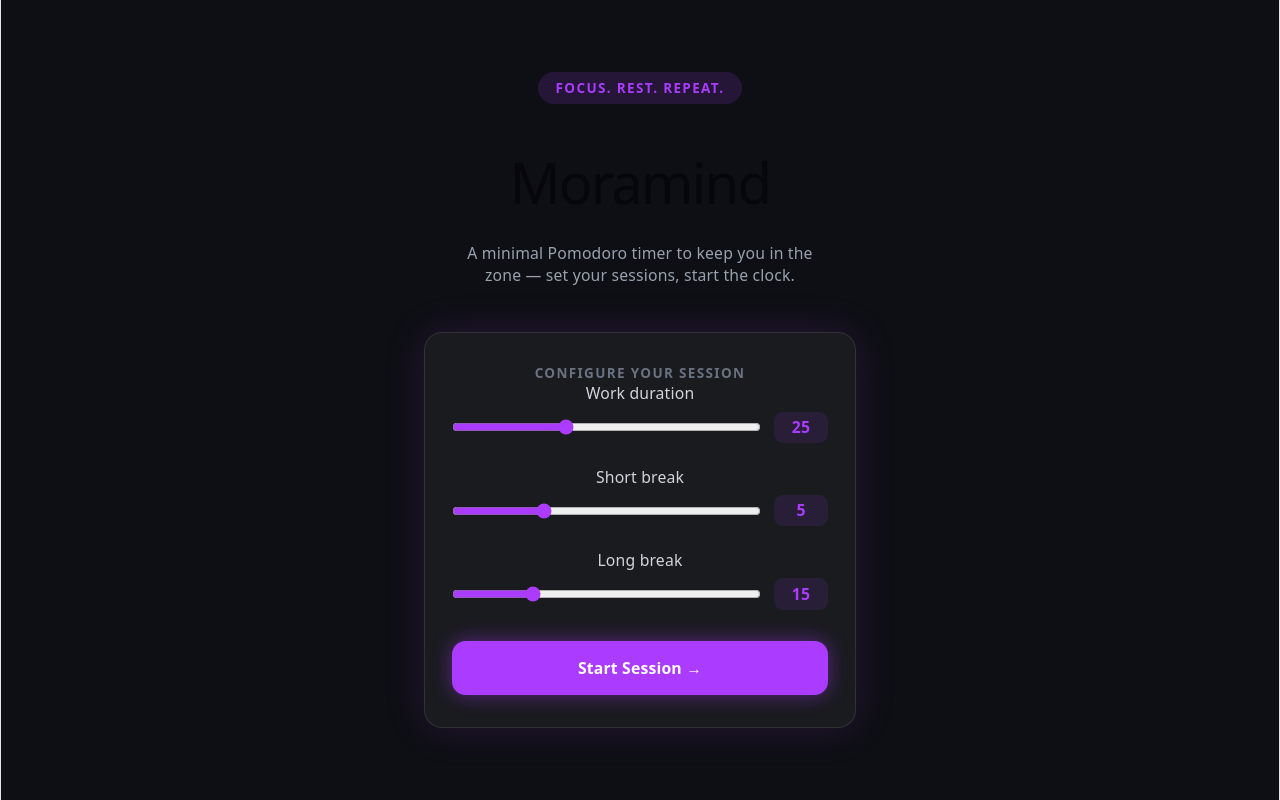
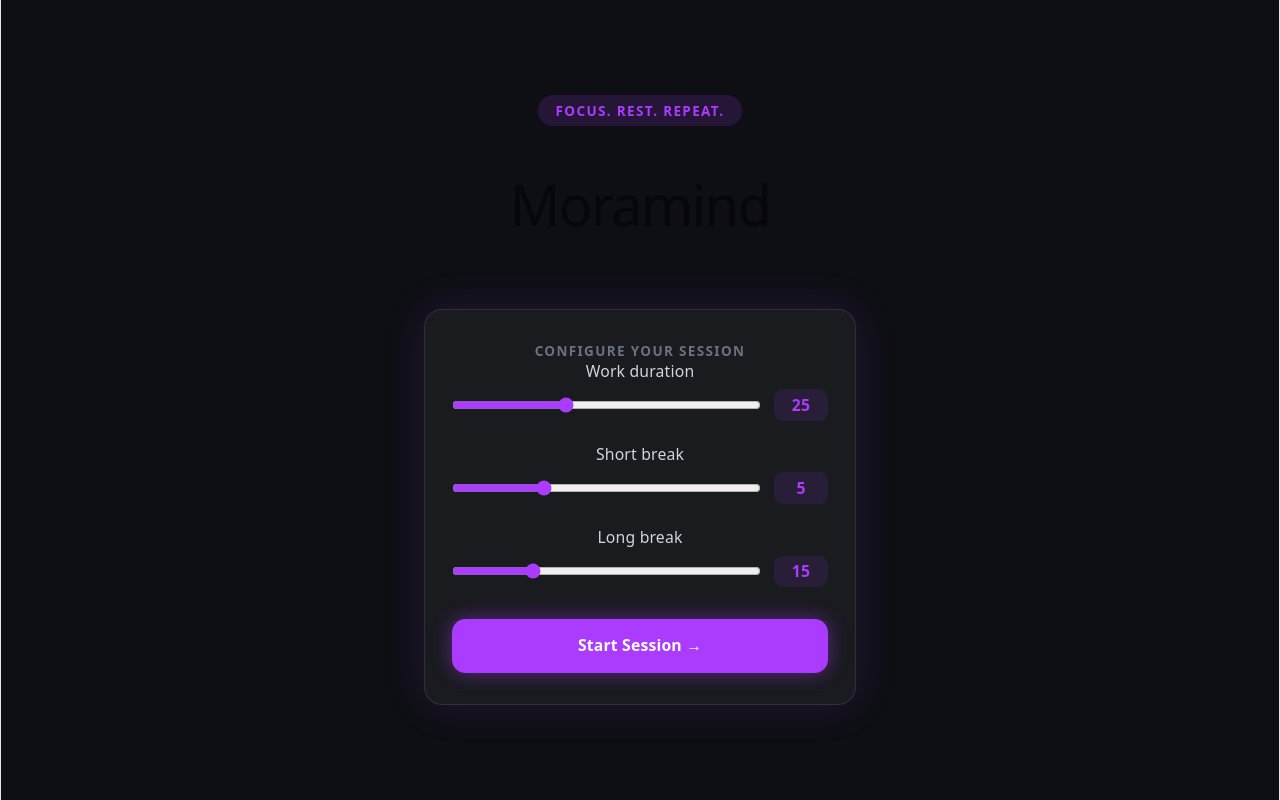
Before and after one commit to benfills/MoramindWeb, a React (Vite) app: page / in a window 1280 px wide. Built offline with nearby package versions, Linux system fonts and the light colour scheme.

Commit message:
feat: remove introductory text from Homepage component

```diff
--- a/src/pages/Homepage.tsx
+++ b/src/pages/Homepage.tsx
@@ -20,10 +20,6 @@ export default function Homepage({
         <h1 className="text-5xl font-black tracking-tight text-white">
           Moramind
         </h1>
-        <p className="mt-3 max-w-xs text-center text-sm text-gray-400">
-          A minimal Pomodoro timer to keep you in the zone — set your sessions,
-          start the clock.
-        </p>
       </div>
 
       {/* Settings card */}
```
